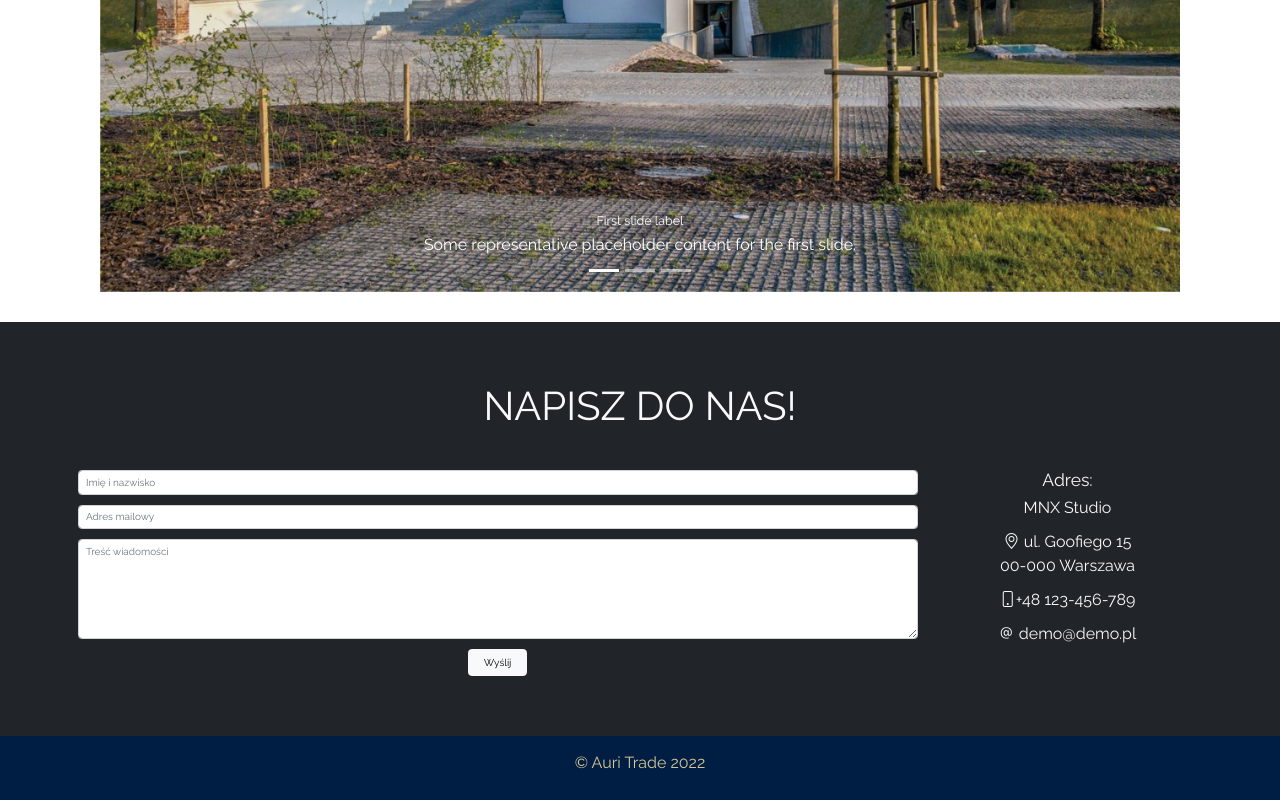
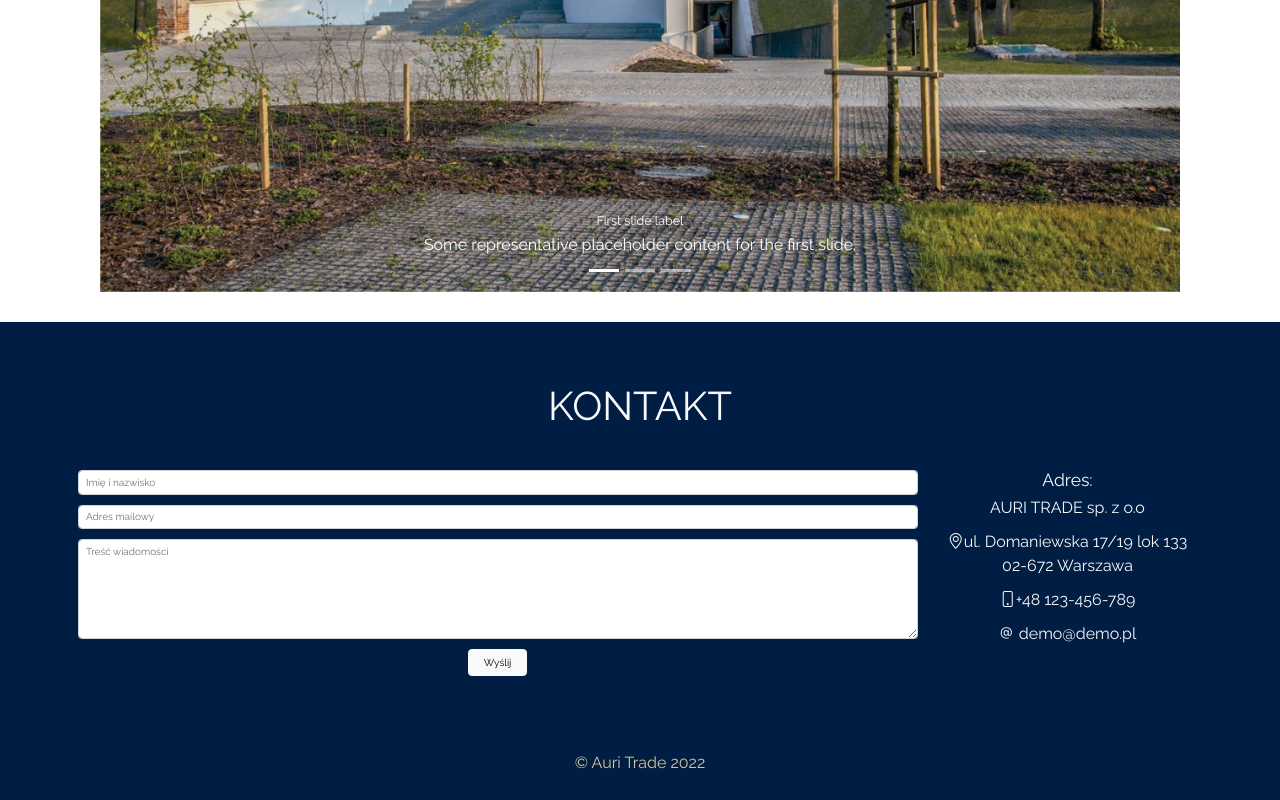
Before and after one commit to Uncle-Moris/Auri_Trade_Website, a website: page index.html in a window 1280 px wide. Shown: the part 1817-2617 px from the top of the page. Drawn offline with nearby package versions, Linux system fonts and the light colour scheme.

Commit message:
ready for pages

```diff
--- a/index.html
+++ b/index.html
@@ -93,7 +93,6 @@
 
 
 
-
             </div>
     </section>
 
@@ -142,9 +141,9 @@
             </div>
         </div>
     </section>
-    <section id="contact" class="contact bg-dark text-light py-5">
+    <section id="contact" class="contact text-light py-5">
         <div class="container text-center py-5">
-            <p class="display-3 pb-lg-5 text-uppercase">Napisz do nas!</p>
+            <p class="display-3 pb-lg-5 text-uppercase">Kontakt</p>
 
             <div class="row">
                 <div class="col-lg-9 my-5 m-lg-0">
@@ -166,10 +165,15 @@
                 </div>
                 <div class="col-lg-3 mt-4 m-lg-0 contact-info">
                     <h3>Adres:</h3>
-                    <p class="orange-color">MNX Studio</p>
-                    <p><i class="bi bi-geo-alt orange-color"></i> ul. Goofiego 15 <br> 00-000 Warszawa</p>
+                    <p class="orange-color">AURI TRADE sp. z o.o</p>
+                    <p><i class="bi bi-geo-alt orange-color"></i>ul. Domaniewska 17/19 lok 133 <br>02-672 Warszawa</p>
                     <p><i class="bi bi-phone orange-color"></i>+48 123-456-789</p>
                     <p><i class="bi bi-at orange-color"></i> demo@demo.pl</p>
+
+                <!-- Auri Trade
+AURI TRADE sp. z o.o
+ ul. Domaniewska 17/19 lok 133
+Nip: 5213903645 Regon : 386660697 KRS : 0000856474-->
                 </div>
             </div>
         </div>
--- a/sass/style.scss
+++ b/sass/style.scss
@@ -115,7 +115,10 @@ nav{
 
 }
 
-
+/* contact*/
+.contact{
+  background-color: colors.$them-blue;
+}
 
 
 /* footer */
```
Also changed, not shown: css/style.css, sass/style.css, 2 other files.
